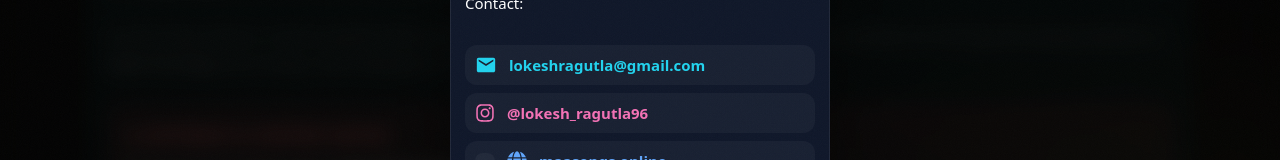
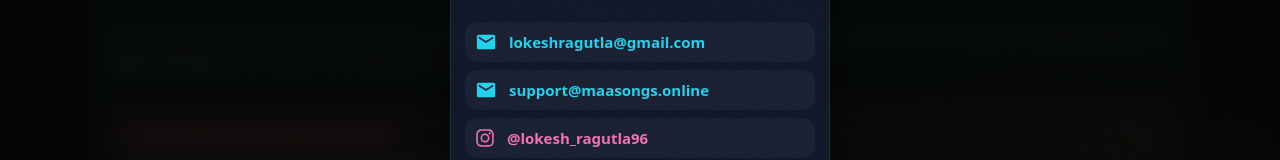
Before and after one commit to Lokesh0336/maasongs, a React (Vite) app: page / in a window 1280 px wide. Shown: the part 483-643 px from the top of the page. Built offline with nearby package versions, Linux system fonts and the light colour scheme; no server answers; the database is empty; a web font is replaced by a local one.

Commit message:
Fix Supabase config

```diff
--- a/src/pages/Home.jsx
+++ b/src/pages/Home.jsx
@@ -351,7 +351,33 @@ padding: "14px",
       lokeshragutla@gmail.com
     </span>
   </a>
+  <a
+    href="mailto:support@maasongs.online"
+    style={{
+      display: "flex",
+      alignItems: "center",
+      gap: "12px",
+      color: "#22d3ee",
+      fontWeight: 700,
+      textDecoration: "none",
+      background: "rgba(255,255,255,0.04)",
+      padding: "8px 10px",
+      borderRadius: "12px",
+      transition: "0.2s ease",
+    }}
+  >
+    <MdEmail
+      size={22}
+      style={{
+        color: "#22d3ee",
+        flexShrink: 0,
+      }}
+    />
 
+    <span>
+      support@maasongs.online
+    </span>
+  </a>
   {/* INSTAGRAM */}
   <a
     href="https://instagram.com/lokesh_ragutla96"
@@ -675,7 +701,33 @@ padding: "14px",
       lokeshragutla@gmail.com
     </span>
   </a>
+  <a
+    href="mailto:lokeshragutla@gmail.com"
+    style={{
+      display: "flex",
+      alignItems: "center",
+      gap: "12px",
+      color: "#22d3ee",
+      fontWeight: 700,
+      textDecoration: "none",
+      background: "rgba(255,255,255,0.04)",
+      padding: "12px 14px",
+      borderRadius: "12px",
+      transition: "0.2s ease",
+    }}
+  >
+    <MdEmail
+      size={22}
+      style={{
+        color: "#22d3ee",
+        flexShrink: 0,
+      }}
+    />
 
+    <span>
+      support@maasongs.online
+    </span>
+  </a>
   {/* WEBSITE */}
   <a
     href="https://audiostation.netlify.app/"
```
